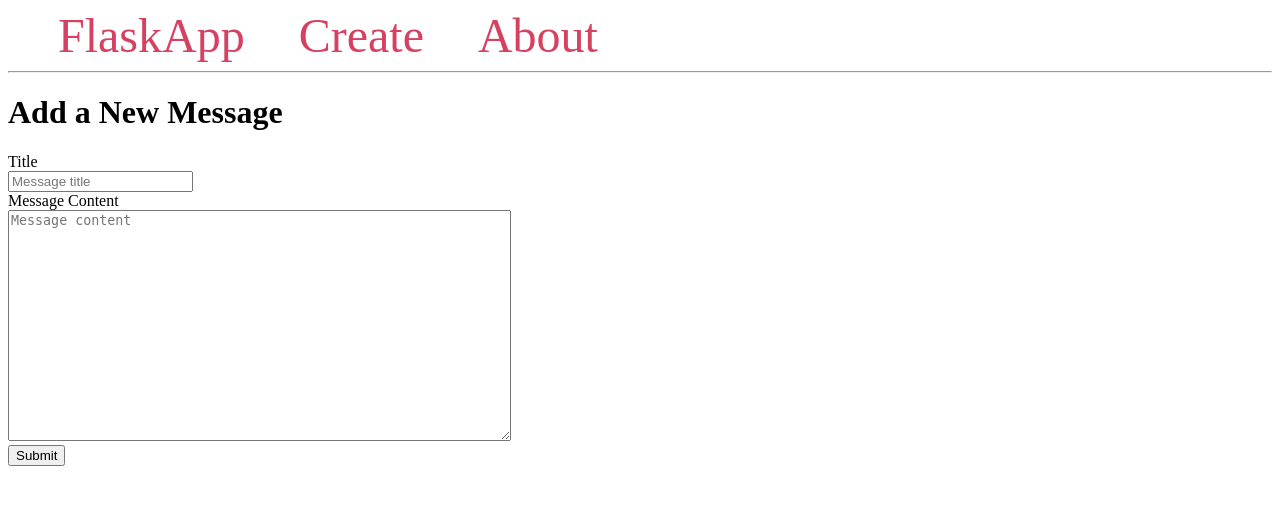
After one commit to jeffersonteng/gpt-3.5-chatbot, a Flask app: page /create/ in a window 1280 px wide. The commit adds this page. Shown: the top 505 px of the page. Run offline with Flask 3, Linux system fonts and the light colour scheme.

Commit message:
add create action

```diff
--- a/main.py
+++ b/main.py
@@ -1,13 +1,14 @@
 import os
 
-from flask import Flask, render_template
+from flask import Flask, render_template, request, url_for, flash, redirect
 
 app = Flask(__name__)
+app.config['SECRET_KEY'] = '3d1d11bc16ae475be87bfaecf9cfc4bf39aa64c49ff3a303'
 
 messages = [
     {
     'title': 'Message One',
-    'content': 'Message One Content'
+    'content': 'Message One Content Chicken'
     },
     {
     'title': 'Message Two',
@@ -20,6 +21,22 @@ messages = [
 def index():
     return render_template('index.html', messages=messages)
 
+@app.route('/create/', methods=('GET', 'POST'))
+def create():
+    if request.method == 'POST':
+        title = request.form['title']
+        content = request.form['content']
+
+        if not title:
+            flash('Title is required!')
+        elif not content:
+            flash('Content is required!')
+        else:
+            messages.append({'title': title, 'content': content})
+            return redirect(url_for('index'))
+
+    return render_template('create.html')
+
 
 if __name__ == "__main__":
     app.run(debug=True, host="0.0.0.0", port=int(os.environ.get("PORT", 8080)))
--- a/templates/base.html
+++ b/templates/base.html
@@ -15,16 +15,26 @@
             margin-left: 50px;
             text-decoration: none;
         }
+        .alert {
+            padding: 20px;
+            margin: 5px;
+            color: #970020;
+            background-color: #ffd5de;
+        }
 
     </style>
 </head>
 <body>
     <nav>
         <a href="{{ url_for('index') }}">FlaskApp</a>
+        <a href="{{ url_for('create') }}">Create</a>
         <a href="#">About</a>
     </nav>
     <hr>
     <div class="content">
+        {% for message in get_flashed_messages() %}
+            <div class="alert">{{ message }}</div>
+        {% endfor %}
         {% block content %} {% endblock %}
     </div>
 </body>
--- /dev/null
+++ b/templates/create.html
@@ -0,0 +1,23 @@
+{% extends 'base.html' %}
+
+{% block content %}
+    <h1>{% block title %} Add a New Message {% endblock %}</h1>
+    <form method="post">
+        <label for="title">Title</label>
+        <br>
+        <input type="text" name="title"
+               placeholder="Message title"
+               value="{{ request.form['title'] }}"></input>
+        <br>
+
+        <label for="content">Message Content</label>
+        <br>
+        <textarea name="content"
+                  placeholder="Message content"
+                  rows="15"
+                  cols="60"
+                  >{{ request.form['content'] }}</textarea>
+        <br>
+        <button type="submit">Submit</button>
+    </form>
+{% endblock %}
```
Also changed, not shown: README.md (added).
